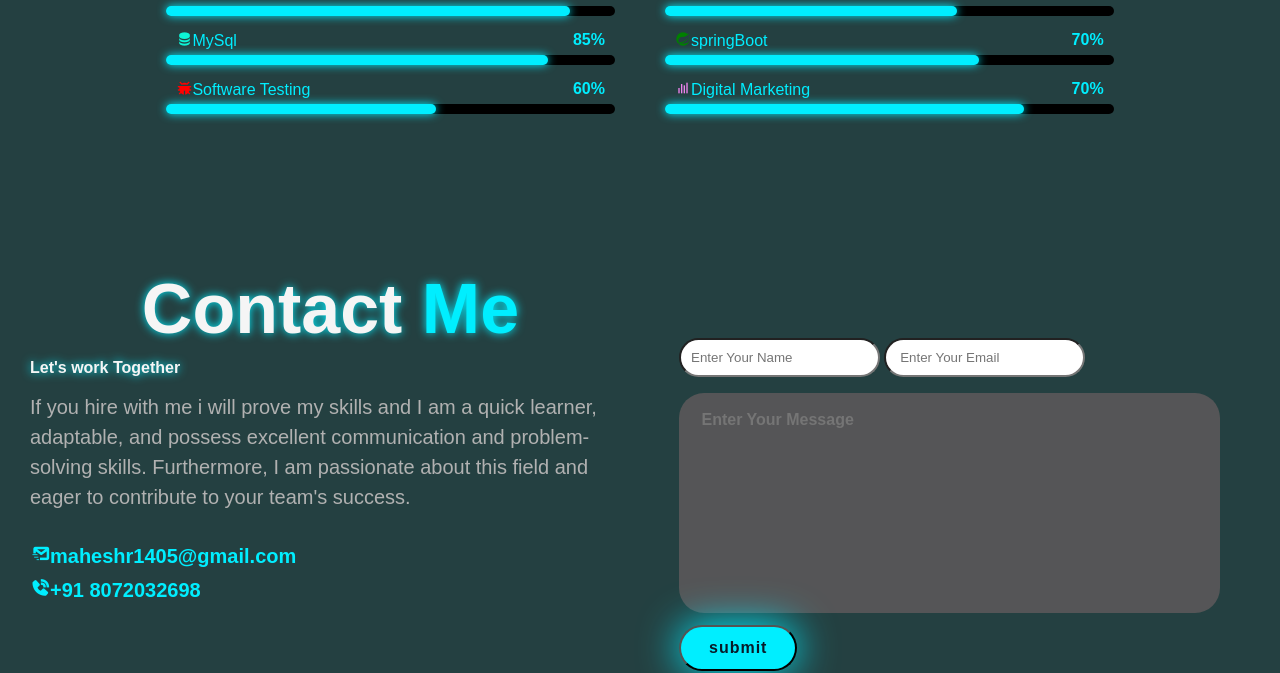
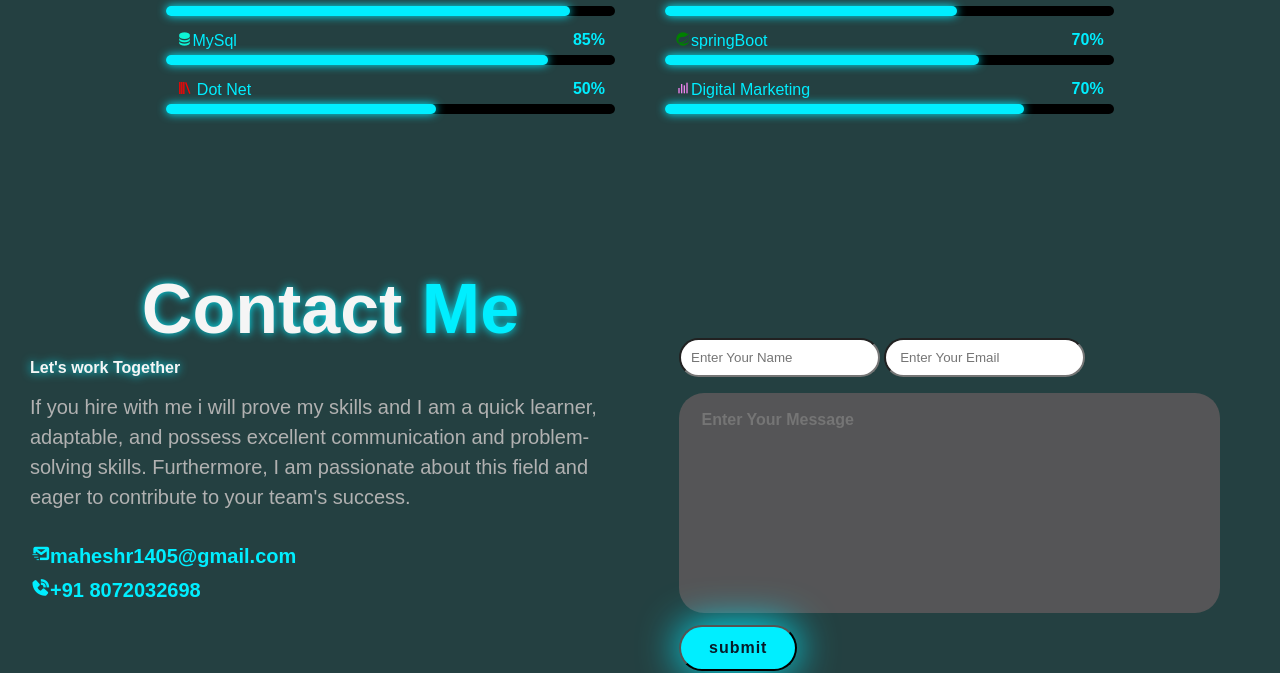
Before and after one commit to mkkumar0506/portfolio, a plain HTML site: page index.html in a window 1280 px wide. Shown: the part 2690-3363 px from the top of the page. Drawn offline with nearby package versions, Linux system fonts and the light colour scheme.

Commit message:
index.html

```diff
--- a/index.html
+++ b/index.html
@@ -160,8 +160,8 @@
         </div>
         <div class="skill-bar">
             <div class="info">
-                <p> <i class='bx bxs-bug' style='color:red' ></i>Software Testing</p>
-                <p style="font-weight: bold;">60%</p>
+                <p> <i class='bx bx-library' style='color:red' ></i> Dot Net</p>
+                <p style="font-weight: bold;">50%</p>
             </div>
             <div class="bar">
                 <span class="test"></span>
```
